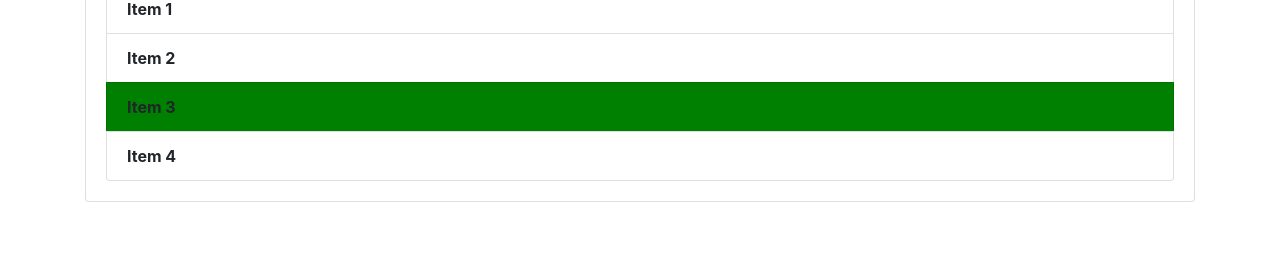
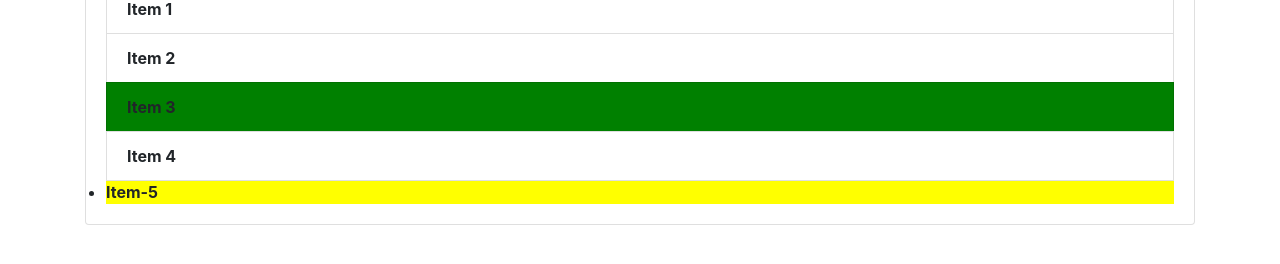
Before and after one commit to Karanjsk2k01/DOM_practice, a plain HTML site: page index.html in a window 1280 px wide. Shown: the part 298-562 px from the top of the page. Drawn offline with nearby package versions, Linux system fonts and the light colour scheme.

Commit message:
practised getelementbyclassname.getelementbytagname

```diff
--- a/index.html
+++ b/index.html
@@ -29,6 +29,7 @@
         <li class="list-group-item">Item 2</li>
         <li class="list-group-item">Item 3</li>
         <li class="list-group-item">Item 4</li>
+        <li class="list">Item-5</li>
       </ul>
     </div>
   </div>
--- a/index.js
+++ b/index.js
@@ -40,3 +40,15 @@ for (let i = 0; i < list.length; i++) {
   list[i].style.fontWeight = 'bold';
 
 }
+
+//getelementbytagname
+//returns all the tag in the form of array node elements
+let li = document.getElementsByTagName('li');
+//task Add a new li element without the same class Name
+//And try editing it with getelementsbyclassname and then by getelementbytagname
+let li1 = document.getElementsByClassName('list');
+console.log(li1);
+//usingclassname
+li1[0].style.fontWeight = 'bold';
+//usingtagname
+li[4].style.backgroundColor = 'yellow';
```
